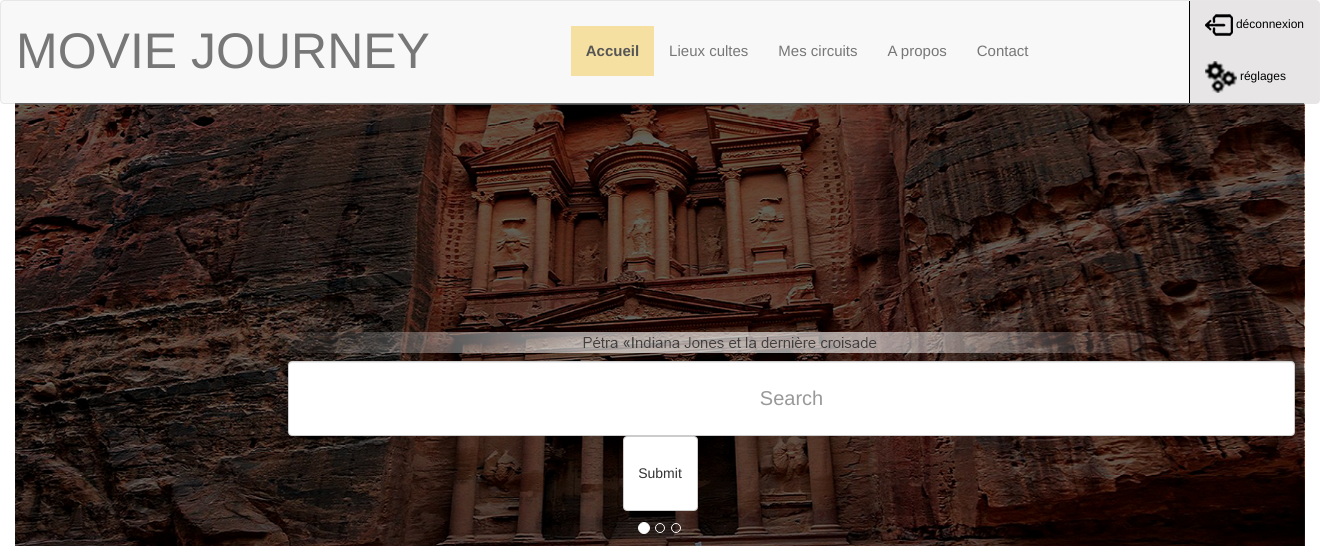
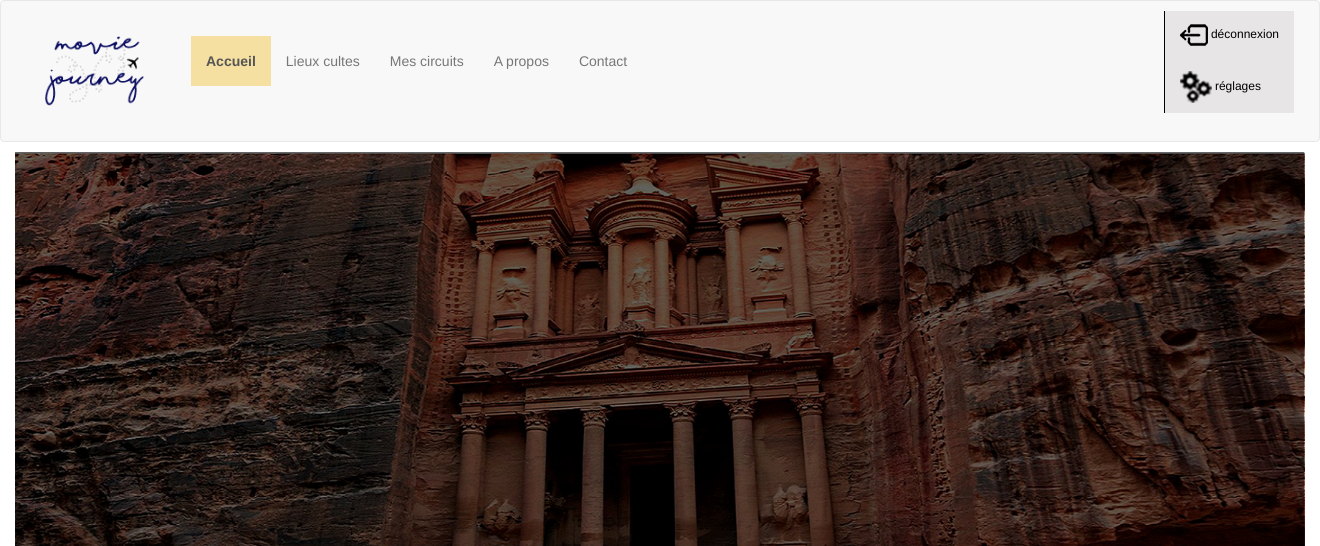
Before and after one commit to OliviaB14/moviejourney, a PHP site: page / in a window 1320 px wide. Shown: the top 546 px of the page. Run offline with PHP 8.4, Linux system fonts and the light colour scheme.

Commit message:
rajout logo

```diff
--- a/index.php
+++ b/index.php
@@ -16,34 +16,33 @@
 			<nav class="navbar navbar-default">
   <div class="container-fluid">
     <!-- Brand and toggle get grouped for better mobile display -->
+    <div class="navbar-header">
       <button type="button" class="navbar-toggle collapsed" data-toggle="collapse" data-target="#bs-example-navbar-collapse-1" aria-expanded="false">
         <span class="sr-only">Toggle navigation</span>
-						<span class="icon-bar">Accueil</span>
-						<span class="icon-bar">Lieux cultes</span>
-						<span class="icon-bar">Mes circuits</span>
-						<span class="icon-bar">A propos</span>
-						<span class="icon-bar">Contact</span>
+        <span class="icon-bar"></span>
+        <span class="icon-bar"></span>
+        <span class="icon-bar"></span>
       </button>
-					<div class="navbar-header"> <a class="navbar-brand" href="#">MOVIE JOURNEY</a> </div>
-					<!-- end navbar header
+      <a class="navbar-brand" href="#"><img src="image/logo-movie-journey.gif" id="logo" class="img-responsive"/></a>
+    </div>
 
     <!-- Collect the nav links, forms, and other content for toggling -->
     <div class="collapse navbar-collapse" id="bs-example-navbar-collapse-1">
-						<ul class="nav navbar-nav navbar-left">
-							<li class="active"><a href="#">Accueil</a></li>
+      <ul class="nav navbar-nav">
+
+        <li class="active"><a href="#">Accueil <span class="sr-only">(current)</span></a></li>
 		<li><a href="#">Lieux cultes</a></li>
 		<li><a href="#">Mes circuits</a></li>
 		<li><a href="#">A propos</a></li>
 		<li><a href="#">Contact</a></li>
       </ul>
+
       <ul class="nav nav-stacked navbar-right">
-							<li><a href="#"><img src="image/logout.png" alt="">déconnexion</a></li>
-							<li><a href="#"><img src="image/reglage.png" alt="">réglages</a></li>
+        <li><a href="#"><img src="image/logout.png" alt=""/>déconnexion</a></li>
+		<li><a href="#"><img src="image/reglage.png" alt=""/>réglages</a></li>
       </ul>
-					</div>
-					<!-- end navbar-collapse -->
-				</div>
-				<!-- end container-fluid -->
+    </div><!-- /.navbar-collapse -->
+  </div><!-- /.container-fluid -->
 </nav>
 		</header>
 
@@ -65,23 +64,17 @@
 				    <div class="item active">
 				      <img src="image/Petra.png" alt="...">
 				      <div class="carousel-caption">
-				        <img class="descriptioncaroussel" src="image/fonddescriptionimg.png" alt="">
-						<form class="navbar-form text-center" role="search">
-							<div class="form-group">
-								<input type="text" class="form-control" placeholder="Search">
-							</div>
-							<button type="submit" class="btn btn-default">Submit</button>
-						</form>
+				        <img class="descriptioncaroussel" src="image/fonddescriptionimg.png" alt=""/>
 				      </div>
 				    </div>
 				    <div class="item">
-				      <img src="image/Bali.jpg" alt="...">
+				      <img src="image/Bali.jpg" alt="..."/>
 				      <div class="carousel-caption">
 				        Bali
 				      </div>
 				    </div>
 				        <div class="item">
-				      <img src="image/Montagne.jpg" alt="...">
+				      <img src="image/Montagne.jpg" alt="..."/>
 				      <div class="carousel-caption">
 				        Montagne
 				      </div>
@@ -100,6 +93,21 @@
 				</div>
 			</div>
 			<!-- END OF CAROUSEL -->
+
+
+			<!-- search bar -->
+			<div id="searchbarDiv" class="row">
+<form class="form-inline col-lg-12">
+  <div class="form-group">
+    <label for="s" class="sr-only">Recherche</label>
+    <input type="search" class="form-control" id="searchbar" placeholder="Rechercher un film, un lieu, un thème..."/>
+  </div>
+  <button type="submit" class="btn btn-default"><img src="image/loupe.png" alt=""></button>
+</form>
+			 </div>
+			<!-- end of search bar -->
+
+
 
 			<!-- image 242x200 -->
 			<!-- WEBSITE DESCRIPTION -->
--- a/style.css
+++ b/style.css
@@ -1,5 +1,9 @@
 @charset "utf-8";
 /* CSS Document */
+
+header{
+	width:100%;
+}
 
 .thumbnail {
 	border:none;
@@ -14,25 +18,24 @@
 	text-decoration:none;
 }
 
-.navbar-left {
-	margin-left:10%;
-	margin-top:25px;
-	font-size:15px;
+.navbar {
+	margin-bottom:10px;
+	padding: 10px;
 }
 
-.navbar-brand {
-	font-size:50px;
-	margin-top:25px;
+.navbar-brand{
+	width:100%;
+	height:auto;
 }
 
-.navbar {
-	margin-bottom:-1px;
+ul.navbar-nav{
+	margin-top: 2%;
 }
 
 ul.nav.nav-stacked.navbar-right {
 	border-left:1px solid black;
 	background:#E7E5E5;
-	margin-right:-30px;
+
 }
 
 .navbar-default .navbar-nav > .active > a, .navbar-default .navbar-nav > .active > a:hover, .navbar-default .navbar-nav > .active > a:focus {
@@ -40,23 +43,22 @@
 	font-weight:bold;
 }
 
+#searchbarDiv{
+	padding:1%;
+	border: 1px solid blue;
+	background:grey;
+	width:100%;
+}
+
 footer {
 	background:#E3E3E3;
 }
 
-.navbar-header .navbar-brand img {
-	margin-top:-30px;
+#searchbarDiv input[type="search"] {
+    text-align: center;
+    text-transform: uppercase;
+    letter-spacing: 1px;
+    font-size: 110%;
+    width:100%;
+    padding: 1%;
 }
-
-input.form-control {
-    padding-left: 370px;
-    padding-right: 370px;
-    text-align: center;
-    font-size: 20px;
-    height: 75px;
-}
-
-button.btn.btn-default {
-    height: 75px;
-    width: 75px;
-}
```
Also changed, not shown: image/logo-movie-journey.gif (added). Lines whose indentation alone changed are shown as unchanged.
